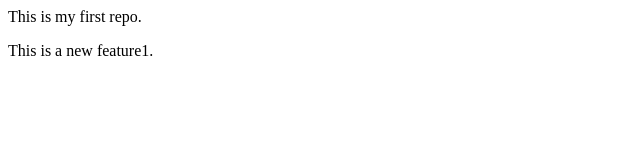
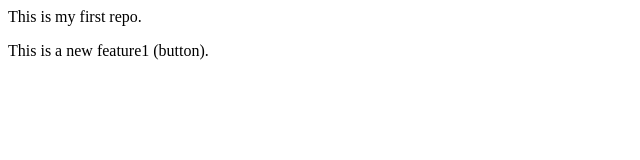
Before and after one commit to Shahibulfaraz096/LocalRepo, a plain HTML site: page index.html in a window 1280 px wide. Shown: the full height of the page, 0-640 px from the left. Drawn offline with Linux system fonts and the light colour scheme.

```diff
--- a/index.html
+++ b/index.html
@@ -1,2 +1,2 @@
 <p> This is my first repo.</p>
-<p>This is a new feature1.</p>
+<p>This is a new feature1 (button).</p>
```
